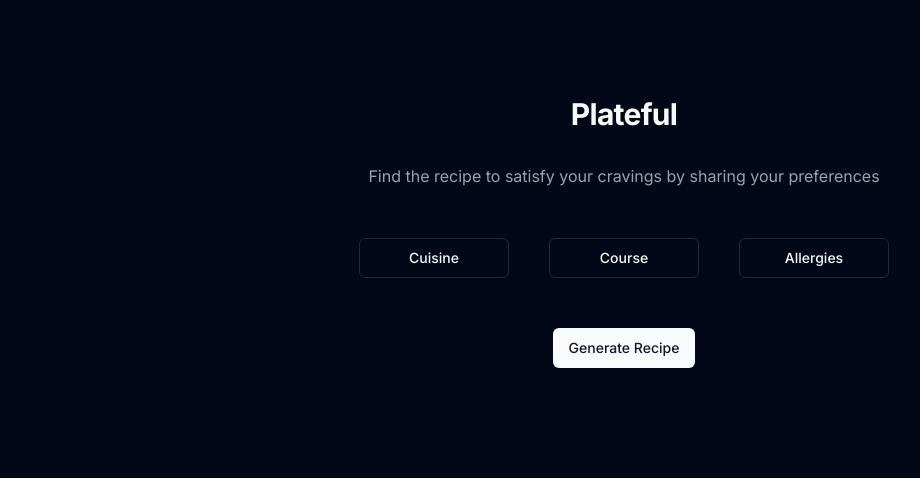
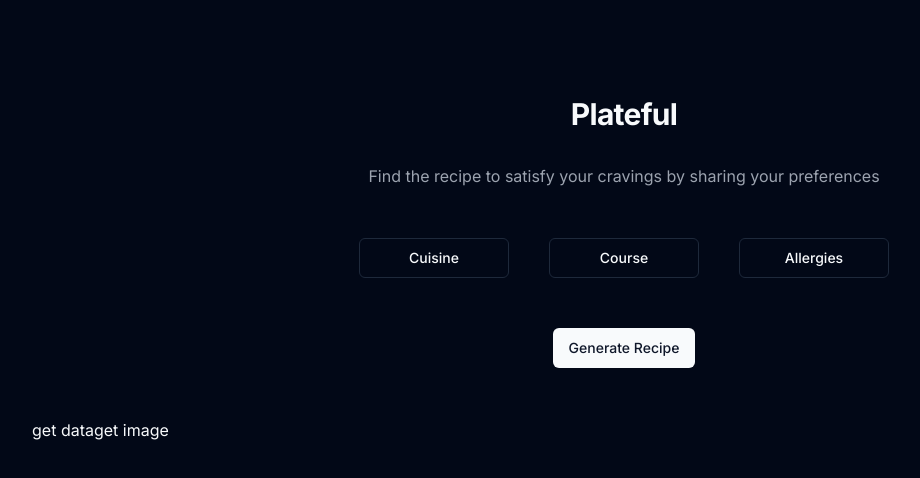
Before and after one commit to kingkwongsta/plateful, a Next.js app in the folder client/: page / in a window 1280 px wide. Shown: the top 478 px of the page, without its empty margins (16-936 px from the left). Built offline with nearby package versions, Linux system fonts and the light colour scheme.

Commit message:
Update food recipe and image handling

```diff
--- a/client/app/page.js
+++ b/client/app/page.js
@@ -8,18 +8,18 @@ import { useState } from "react";
 
 export default function Home() {
   const [loading, setLoading] = useState(false);
-  const { drinkRecipe, drinkImage } = userStore();
+  const { foodRecipe, foodImage } = userStore();
 
   return (
     <main className="w-full px-12 py-12 md:py-24 space-y-[50px]">
       <Title />
       <Dropdown />
       <div className="flex flex-col items-center">
-        {!drinkRecipe && <GenerateRecipe />}
-        {drinkRecipe && <RecipeCard />}
+        {!foodRecipe && <GenerateRecipe />}
+        {/* {foodRecipe && <RecipeCard />} */}
       </div>
-      {/* <button onClick={() => console.log(drinkRecipe)}>get data</button>
-      <button onClick={() => console.log(drinkImage)}>get image</button> */}
+      <button onClick={() => console.log(foodRecipe)}>get data</button>
+      <button onClick={() => console.log(foodImage)}>get image</button>
     </main>
   );
 }
```
Also changed, not shown: client/components/GenerateRecipe.jsx (+4 -4 lines).
